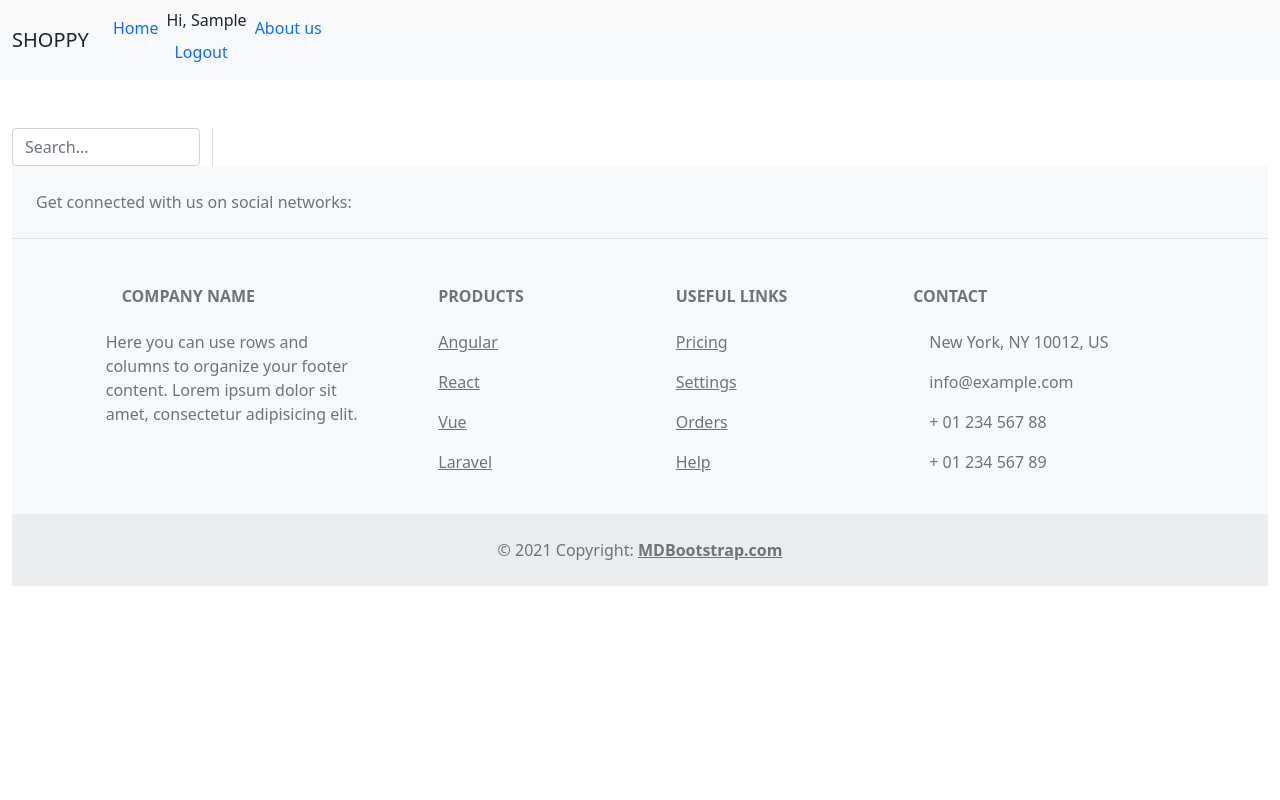
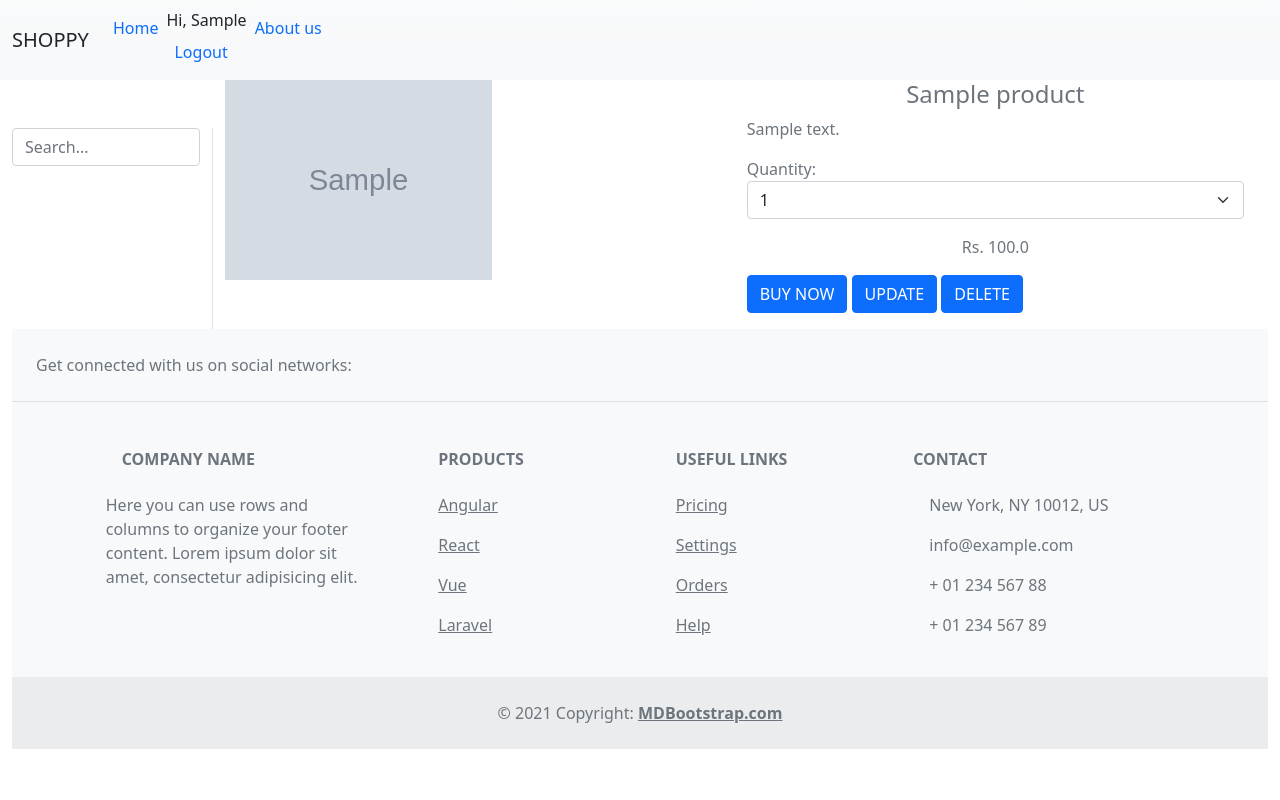
Before and after one commit to dev-sekharan/shoppy, a Django app: page /cart/ in a window 1280 px wide. Run offline with Django 3.2, Linux system fonts and the light colour scheme; a user stored in the database is signed in; tables that the repository leaves empty hold one stand-in row (values such as "Sample post"); grey boxes marked "Sample" are stand-in pictures.

Commit message:
add/update/delete cart

```diff
--- a/cart/models.py
+++ b/cart/models.py
@@ -6,7 +6,7 @@ from django.conf import settings
 
 
 class Cart(models.Model):
-    U_ID = models.ForeignKey(settings.AUTH_USER_MODEL, on_delete=models.CASCADE, blank=None)
-    P_ID = models.ForeignKey(Product, on_delete=models.CASCADE, blank=None)
-    C_QTY = models.IntegerField(default=1, null=None)
+    C_USER = models.ForeignKey(settings.AUTH_USER_MODEL, on_delete=models.CASCADE, blank=None)
+    C_PRODUCT = models.ForeignKey(Product, on_delete=models.CASCADE, blank=None)
+    C_QUANTITY = models.IntegerField(default=1, null=None)
     C_DATE = models.DateTimeField(auto_now=True)
--- a/cart/urls.py
+++ b/cart/urls.py
@@ -13,13 +13,12 @@ Including another URLconf
     1. Import the include() function: from django.urls import include, path
     2. Add a URL to urlpatterns:  path('blog/', include('blog.urls'))
 """
-from django.contrib import admin
 from django.urls import path
 from . import views
-from cart.views import CartView
 
 app_name = 'cart'
 urlpatterns = [
-    path('', CartView.as_view(), name="cart"),
-    path('add', views.add, name='add')
+    path('', views.index, name="cart"),
+    path('add', views.add, name='add'),
+    path('process', views.process, name='process')
 ]
--- a/cart/views.py
+++ b/cart/views.py
@@ -2,20 +2,25 @@ from django.core.exceptions import ObjectDoesNotExist
 from django.shortcuts import render, redirect
 from django.http import HttpResponseRedirect
 from django.contrib.auth.decorators import login_required
-from django.contrib.auth.mixins import LoginRequiredMixin
-from django.views import generic
+from django.urls import reverse
+from django.db.models import F
 from cart.models import Cart
 from product.models import Product
-from django.urls import reverse
-from cart import views
+
 
 # Create your views here.
 
 
-class CartView(LoginRequiredMixin, generic.ListView):
-    template_name = "cart/index.html"
-    model = Cart
-    context_object_name = "cart"
+@login_required
+def index(request):
+    user = request.user
+    try:
+        cart = Cart.objects.filter(C_USER=user).annotate(C_PRICE=F('C_PRODUCT__P_PRICE')*F('C_QUANTITY'))
+        for x in cart:
+            x.counter = range(1, x.C_PRODUCT.P_STOCK)
+    except ObjectDoesNotExist:
+        cart = None
+    return render(request, 'cart/index.html', {'cart': cart})
 
 
 @login_required
@@ -25,17 +30,51 @@ def add(request):
         qty = int(request.POST['qty'])
         product = Product.objects.get(P_ID=request.POST['p_id'])
         try:
-            cart = Cart.objects.get(U_ID=user, P_ID=product)
+            cart = Cart.objects.get(C_USER=user, C_PRODUCT=product)
         except ObjectDoesNotExist:
             cart = None
         if product.P_STOCK >= qty:
             if cart is not None:
-                cart.C_QTY = qty
+                cart.C_QUANTITY = qty
                 cart.save()
                 print("CART UPDATED")
             else:
-                Cart.objects.create(U_ID=user, P_ID=product, C_QTY=qty)
+                Cart.objects.create(C_USER=user, C_PRODUCT=product, C_QUANTITY=qty)
                 print("NEW PRODUCT ADDED IN THE CART")
             return redirect(reverse('cart:cart'))
         else:
             return HttpResponseRedirect(reverse('product'))
+
+
+@login_required
+def process(request):
+    if request.method == "POST":
+        if request.POST.get("update"):
+            return update(request)
+        elif request.POST.get("delete"):
+            return delete(request)
+
+
+@login_required
+def update(request):
+    cid = request.POST['cid']
+    qty = request.POST['qty']
+    try:
+        cart = Cart.objects.get(id=cid)
+    except ObjectDoesNotExist:
+        cart = None
+    if cart is not None:
+        cart.C_QUANTITY = qty
+        cart.save()
+    else:
+        print("NOT SAVED!")
+    return redirect('cart:cart')
+
+
+def delete(request):
+    cid = request.POST['cid']
+    try:
+        cart = Cart.objects.get(id=cid).delete()
+    except ObjectDoesNotExist:
+        print("NO ENTRY!")
+    return redirect('cart:cart')
--- a/product/urls.py
+++ b/product/urls.py
@@ -13,11 +13,10 @@ Including another URLconf
     1. Import the include() function: from django.urls import include, path
     2. Add a URL to urlpatterns:  path('blog/', include('blog.urls'))
 """
-from django.contrib import admin
+
 from django.urls import path
 from . import views
 from product.views import ProductView
-from cart.views import CartView
 
 app_name = 'product'
 urlpatterns = [
--- a/templates/cart/index.html
+++ b/templates/cart/index.html
@@ -2,21 +2,37 @@
 {% load static %}
 {% block content %}
 <!-- Gallery -->
-<div class="row tm-gallery">
+<div class="row">
   <!-- gallery page 1 -->
-  <div id="tm-gallery-page-pizza" class="tm-gallery-page">
-    {% for product in products %}
-    <article class="col-lg-3 col-md-4 col-sm-6 col-12 tm-gallery-item">
-      <figure>
-        <img src="{{ product.P_IMG.url }}" alt="Image" class="img-fluid tm-gallery-img" />
-        <figcaption>
-          <h4 class="tm-gallery-title">{{ product.P_NAME }}</h4>
-          <p class="tm-gallery-description">{{ product.P_DESC }}</p>
-          <p class="tm-gallery-price">Rs. {{ product.P_PRICE }}</p>
-          <p><a href="about.html" class="tm-btn tm-btn-default tm-right">BUY NOW</a></p>
-        </figcaption>
-      </figure>
-    </article>
+  <div id="cart" class="cart">
+    {% for c in cart %}
+    <div class ='row'>
+      <div class="col">
+        <img src="{{ c.C_PRODUCT.P_IMG.url }}" alt="Image" class="img-fluid p_img" />
+      </div>
+      <div class="col">
+          <h4 class="p_name">{{ c.C_PRODUCT.P_NAME }}</h4>
+          <p class="p_desc">{{ c.C_PRODUCT.P_DESC }}</p>
+          <form action = "/cart/process" method = "POST">
+          {% csrf_token %}
+              <input type="hidden" name="cid" value="{{ c.id }}"/>
+          <p class="p_qty">
+              Quantity:
+              <select class ='form-select' id = 'qty' name = 'qty'>
+                       {% for k in c.counter  %}
+                       <option value="{{ k }}" {% ifequal k c.C_QUANTITY %}selected{% endifequal %}>{{ k }}</option>
+                       {% endfor %}
+              </select>
+          </p>
+          <p class="p_price">Rs. {{ c.C_PRICE }}</p>
+          <p>
+            <input type="submit" value="BUY NOW" class="btn btn-primary" name="buy"/>
+            <input type="submit" value="UPDATE" class="btn btn-primary" name="update"/>
+            <input type="submit" value="DELETE" class="btn btn-primary" name="delete"/>
+          </p>
+          </form>
+      </div>
+    </div>
     {% endfor %}
     </div>
 </div>
```
Also changed, not shown: cart/migrations/0002_auto_20210529_1440.py (added), cart/migrations/0003_rename_qty_cart_quantity.py (added), cart/migrations/0004_auto_20210529_1444.py (added).
